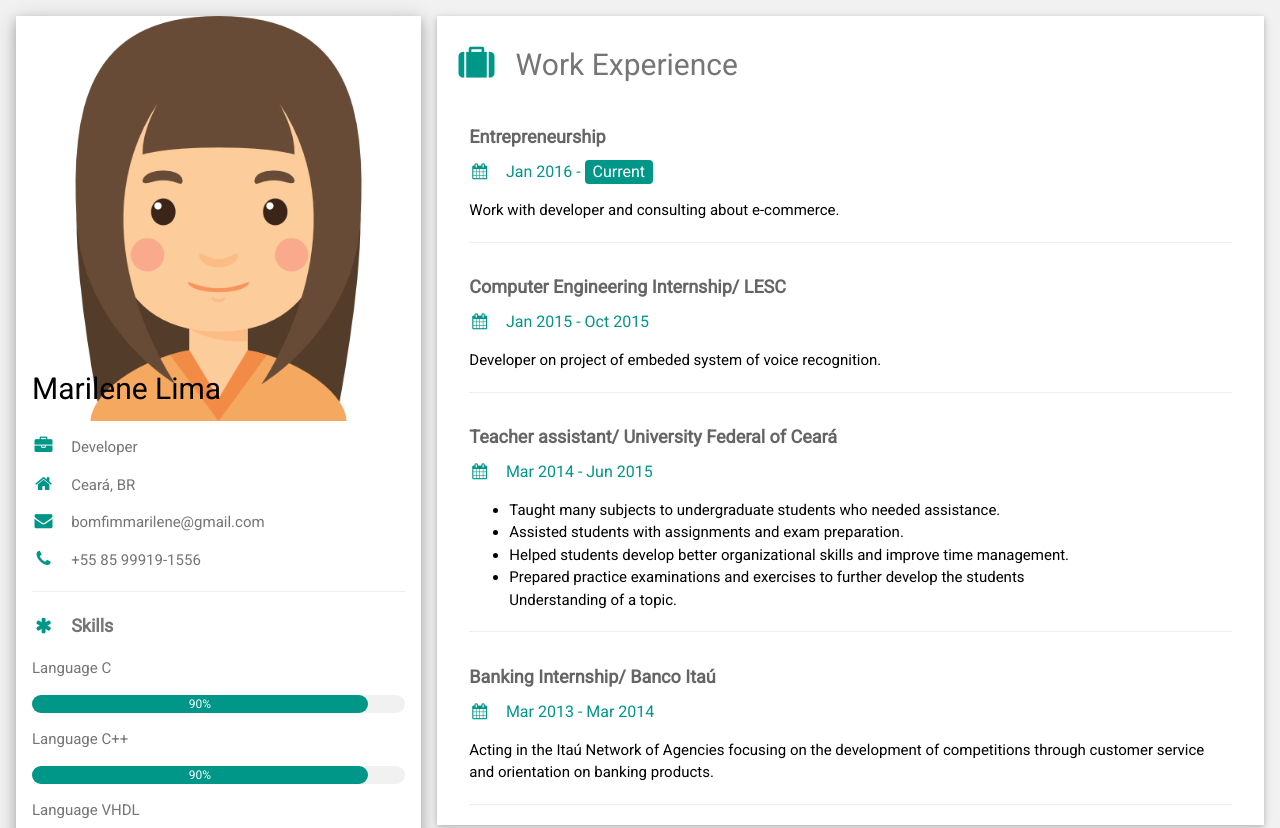
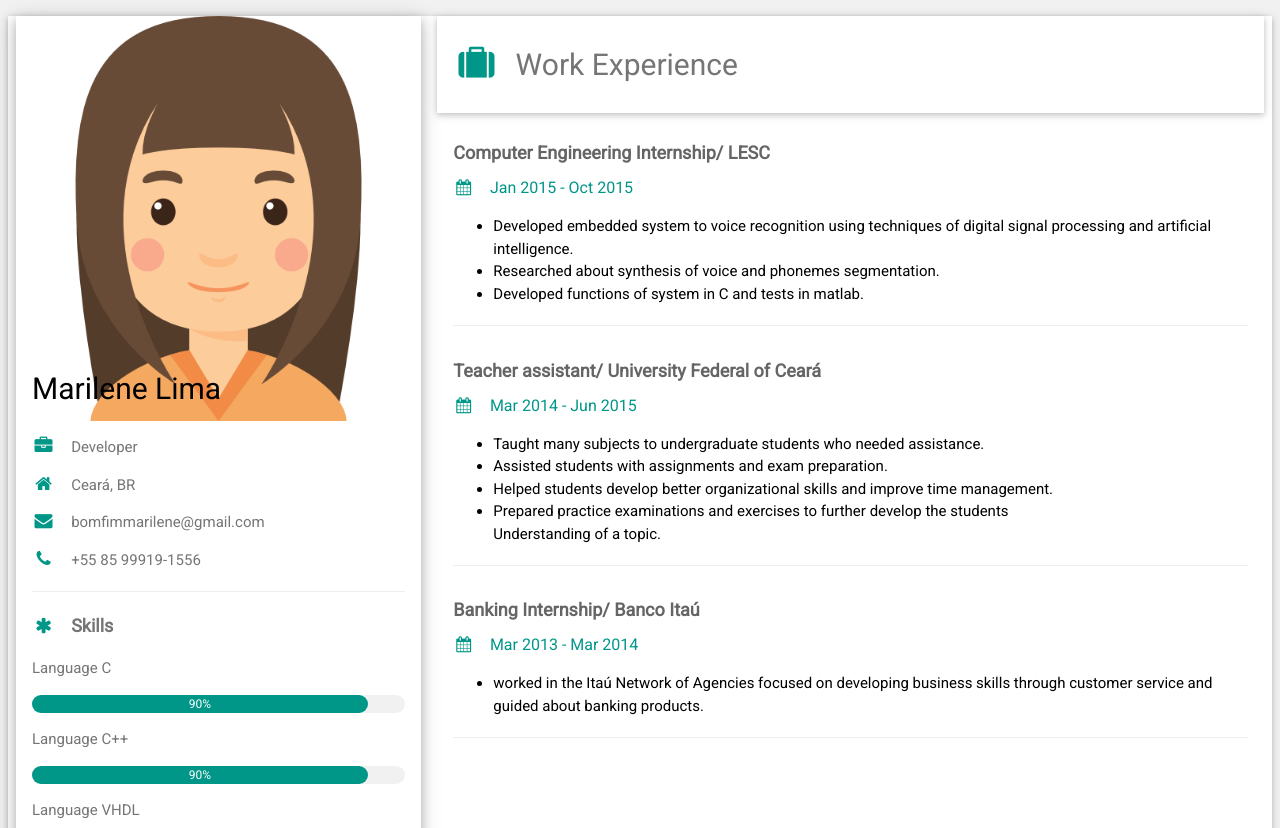
Before and after one commit to bomfimmarilene/marilenebomfim.github.io, a plain HTML site: page index.html in a window 1280 px wide. Shown: the top 828 px of the page. Drawn offline with nearby package versions, Linux system fonts and the light colour scheme.

Commit message:
Update index.html

```diff
--- a/index.html
+++ b/index.html
@@ -88,16 +88,18 @@ html,body,h1,h2,h3,h4,h5,h6 {font-family: "Roboto", sans-serif}
 
       <div class="w3-container w3-card-2 w3-white w3-margin-bottom">
         <h2 class="w3-text-grey w3-padding-16"><i class="fa fa-suitcase fa-fw w3-margin-right w3-xxlarge w3-text-teal"></i>Work Experience</h2>
-        <div class="w3-container">
-          <h5 class="w3-opacity"><b>Entrepreneurship</b></h5>
-          <h6 class="w3-text-teal"><i class="fa fa-calendar fa-fw w3-margin-right"></i>Jan 2016 - <span class="w3-tag w3-teal w3-round">Current</span></h6>
-          <p>Work with developer and consulting about e-commerce.</p>
-          <hr>
+
         </div>
         <div class="w3-container">
           <h5 class="w3-opacity"><b>Computer Engineering Internship/ LESC</b></h5>
           <h6 class="w3-text-teal"><i class="fa fa-calendar fa-fw w3-margin-right"></i>Jan 2015 - Oct 2015</h6>
-          <p>Developer on project of embeded system of voice recognition.</p>
+          <p>
+            <ul>
+              <li>Developed embedded system to voice recognition using techniques of digital signal processing and artificial intelligence.</li>
+              <li>Researched about synthesis of voice and phonemes segmentation.</li>
+              <li>Developed functions of system in C and tests in matlab.</li>
+            </ul>
+          </p>
           <hr>
         </div>
         <div class="w3-container">
@@ -117,7 +119,11 @@ Understanding of a topic.
         <div class="w3-container">
           <h5 class="w3-opacity"><b>Banking Internship/ Banco Itaú</b></h5>
           <h6 class="w3-text-teal"><i class="fa fa-calendar fa-fw w3-margin-right"></i>Mar 2013 - Mar 2014</h6>
-          <p>Acting in the Itaú Network of Agencies focusing on the development of competitions through customer service and orientation on banking products.</p>
+          <p>
+          <ul>
+            <li>worked in the Itaú Network of Agencies focused on developing business skills through customer service and guided about banking products.</li>
+          </ul>
+</p>
           <hr>
         </div>
       </div>
@@ -157,7 +163,7 @@ Understanding of a topic.
   <i class="fa fa-instagram w3-hover-opacity"></i>
   <i class="fa fa-linkedin w3-hover-opacity"></i>
   <i class="fa fa-github w3-hover-opacity"></i>
-  <p>Powered by <a href="https://www.mary-lima.com" target="_blank">mary-lima.com</a></p>
+  <p>Powered by <a href="https://github.com/marilenebomfim" target="_blank">github.com/marilenebomfim</a></p>
 </footer>
 
 </body>
```
